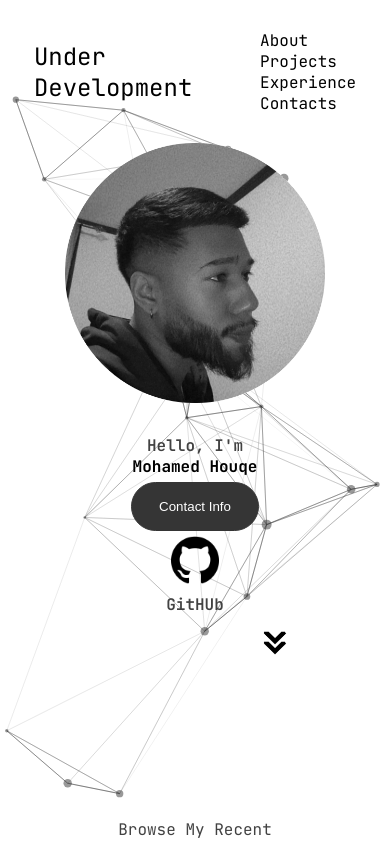
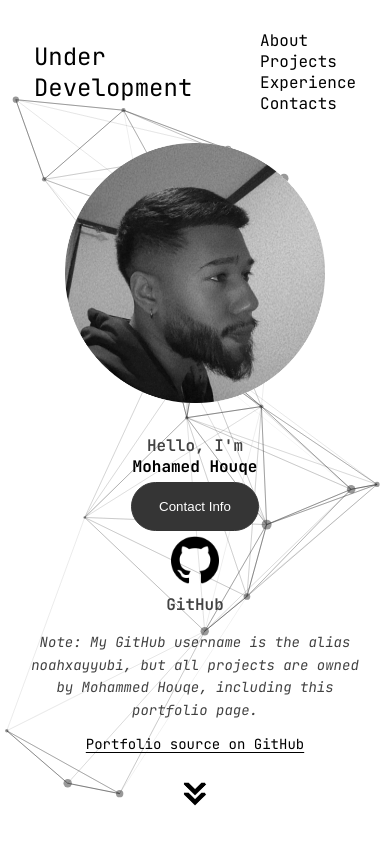
Before and after one commit to NoahxAyyubi/Noah-Ayyubi-Portfolio, a React (Create React App) app: page / in a window 390 px wide. Shown: the top 841 px of the page. Built offline with nearby package versions, Linux system fonts and the light colour scheme.

Commit message:
Add primary contact email and GitHub ownership note

```diff
--- a/src/App.css
+++ b/src/App.css
@@ -101,6 +101,48 @@ section{
 .section-text p {
 
 font-weight: 600;
+}
+
+#profile .section-text {
+  flex-shrink: 1;
+  min-width: 0;
+  width: 100%;
+  max-width: 34rem;
+}
+
+#profile .github-ownership-note {
+  margin: 1rem auto 0.75rem;
+  font-size: 0.875rem;
+  font-weight: 400;
+  line-height: 1.6;
+  overflow-wrap: anywhere;
+}
+
+.portfolio-source-link {
+  font-size: 0.875rem;
+  text-decoration: underline;
+  text-underline-offset: 3px;
+}
+
+@media screen and (max-width: 1000px) {
+  #profile {
+    flex-direction: column;
+    align-items: center;
+    height: auto;
+    margin-left: 5%;
+    margin-right: 5%;
+  }
+
+  #profile .section-text {
+    margin: 0 auto;
+  }
+
+  #profile .section-text .icon-arrow {
+    position: static;
+    display: block;
+    height: 2rem;
+    margin: 1.5rem auto 0;
+  }
 }
 .section-text-p1{
   align-self: center;
@@ -395,6 +437,8 @@ article .icon {
   background: (250, 250, 250);
   margin: 2rem auto;
   padding: 0.5rem;
+  max-width: 100%;
+  box-sizing: border-box;
 }
 
 .contact-info-container {
@@ -415,4 +459,22 @@ article .icon {
 
 .email-icon {
   height: 2.5rem;
+  flex-shrink: 0;
 }
+
+#contact .contact-info-container {
+  min-width: 0;
+  margin: 0.5rem;
+}
+
+.contact-details {
+  display: grid;
+  gap: 0.5rem;
+  min-width: 0;
+  text-align: left;
+  overflow-wrap: anywhere;
+}
+
+#contact .contact-details p {
+  font-size: 1rem;
+}
--- a/src/App.js
+++ b/src/App.js
@@ -113,13 +113,26 @@ function Index() {
               className="icon"
               onClick={() => (window.location.href = "https://linkedin.com")}
             /> */}
-            <img
-              src="/assets/github.png"
-              alt="my github  pro"
-              className="icon"
-              onClick={() => (window.location.href = "https://github.com/NoahxAyyubi?tab=repositories")}
-            />
-            <p>GitHUb</p>
+            <a href="https://github.com/NoahxAyyubi?tab=repositories">
+              <img
+                src="/assets/github.png"
+                alt="GitHub profile"
+                className="icon"
+              />
+              <p>GitHub</p>
+            </a>
+            <p className="github-ownership-note">
+              <em>
+                Note: My GitHub username is the alias noahxayyubi, but all projects
+                are owned by Mohammed Houqe, including this portfolio page.
+              </em>
+            </p>
+            <a
+              className="portfolio-source-link"
+              href="https://github.com/NoahxAyyubi/Noah-Ayyubi-Portfolio"
+            >
+              Portfolio source on GitHub
+            </a>
           </div>
           <img
     src="./assets/arrow.png"
@@ -475,7 +488,17 @@ function Index() {
             alt="Email icon"
             class="icon contact-icon email-icon"
           />
-          <p><a href="mailto:nma9293569691@gmail.com">NMA9293569691@gmail.com</a><br></br> Phone: 929-356-9691</p>
+          <div className="contact-details">
+            <p>
+              <strong>Primary:</strong>{" "}
+              <a href="mailto:mxh2026@gmail.com">mxh2026@gmail.com</a>
+            </p>
+            <p>
+              <strong>Secondary:</strong>{" "}
+              <a href="mailto:nma9293569691@gmail.com">NMA9293569691@gmail.com</a>
+            </p>
+            <p>Phone: 929-356-9691</p>
+          </div>
         </div>
         {/* <div class="contact-info-container">
           <img
```
